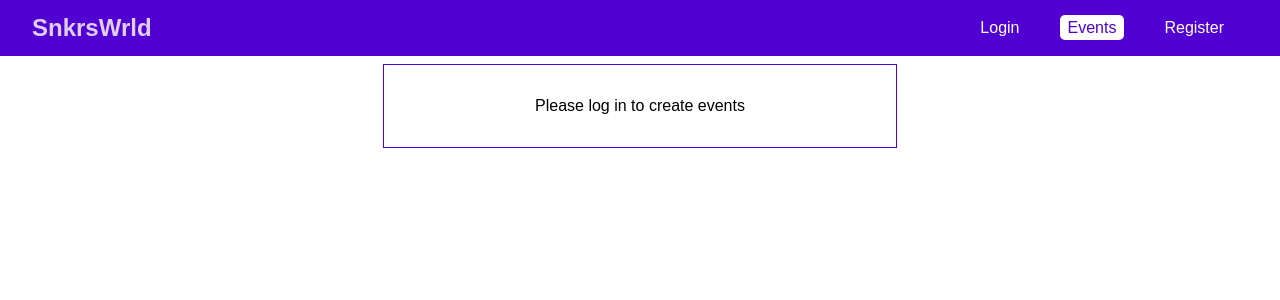
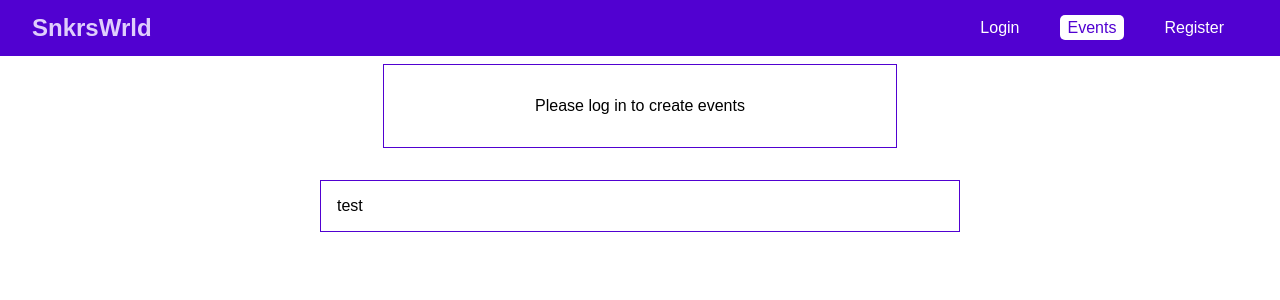
Before and after one commit to GummyGod/BookIT, a React app in the folder frontend/: page /events in a window 1280 px wide. Shown: the top 300 px of the page. Built offline with nearby package versions, Linux system fonts and the light colour scheme.

Commit message:
Styles and EVENTS gql query

```diff
--- a/frontend/src/pages/Events.css
+++ b/frontend/src/pages/Events.css
@@ -6,3 +6,17 @@
     width: 30rem;
     max-width: 80%;
 }
+
+.events_list {
+    width: 40rem;
+    max-width: 90%;
+    margin: 2rem auto;
+    list-style: none;
+    padding: 0;
+}
+
+.events_list-item {
+    margin: 1rem 0;
+    padding: 1rem;
+    border: 1px solid #5101d1;
+}
--- a/frontend/src/pages/Events.js
+++ b/frontend/src/pages/Events.js
@@ -1,6 +1,6 @@
 import React, { Component } from 'react';
 import gql from 'graphql-tag';
-import { Mutation } from 'react-apollo';
+import { Mutation, Query } from 'react-apollo';
 import AuthContext from '../context/auth-context';
 
 import Modal from '../components/Modal';
@@ -17,6 +17,22 @@ const EVENT = gql`
             price
             title
             description
+            creator {
+                _id
+                email
+            }
+        }
+    }
+`;
+
+const EVENTS = gql`
+    query {
+        events {
+            _id
+            title
+            description
+            date
+            price
             creator {
                 _id
                 email
@@ -127,6 +143,11 @@ class EventsPage extends Component {
                         <p> Please log in to create events </p>
                     </div>
              }
+             <ul className="events_list">
+                <li className="events_list-item">
+                    test
+                </li>
+             </ul>
             </React.Fragment>
         );
     }
```
